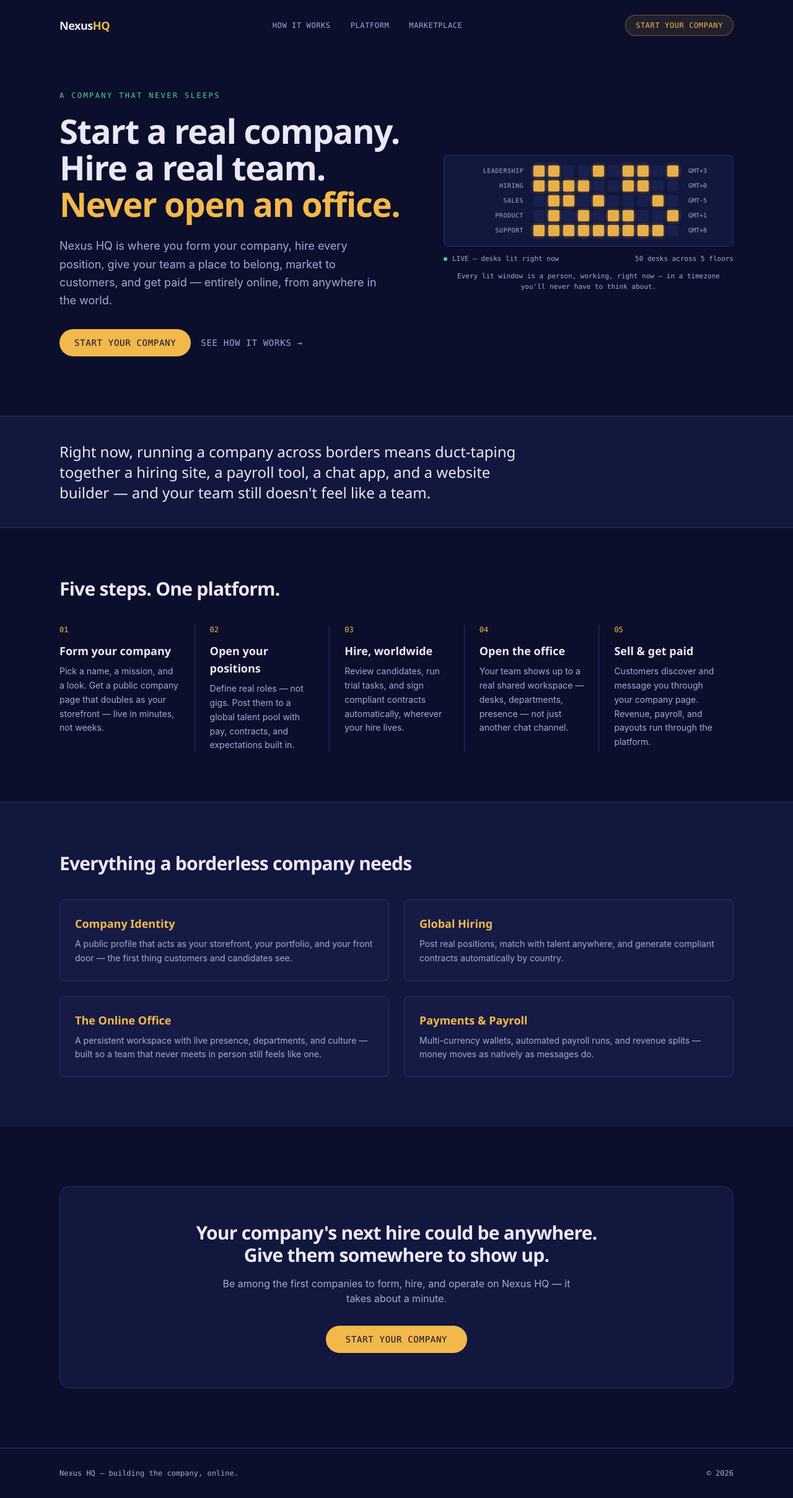
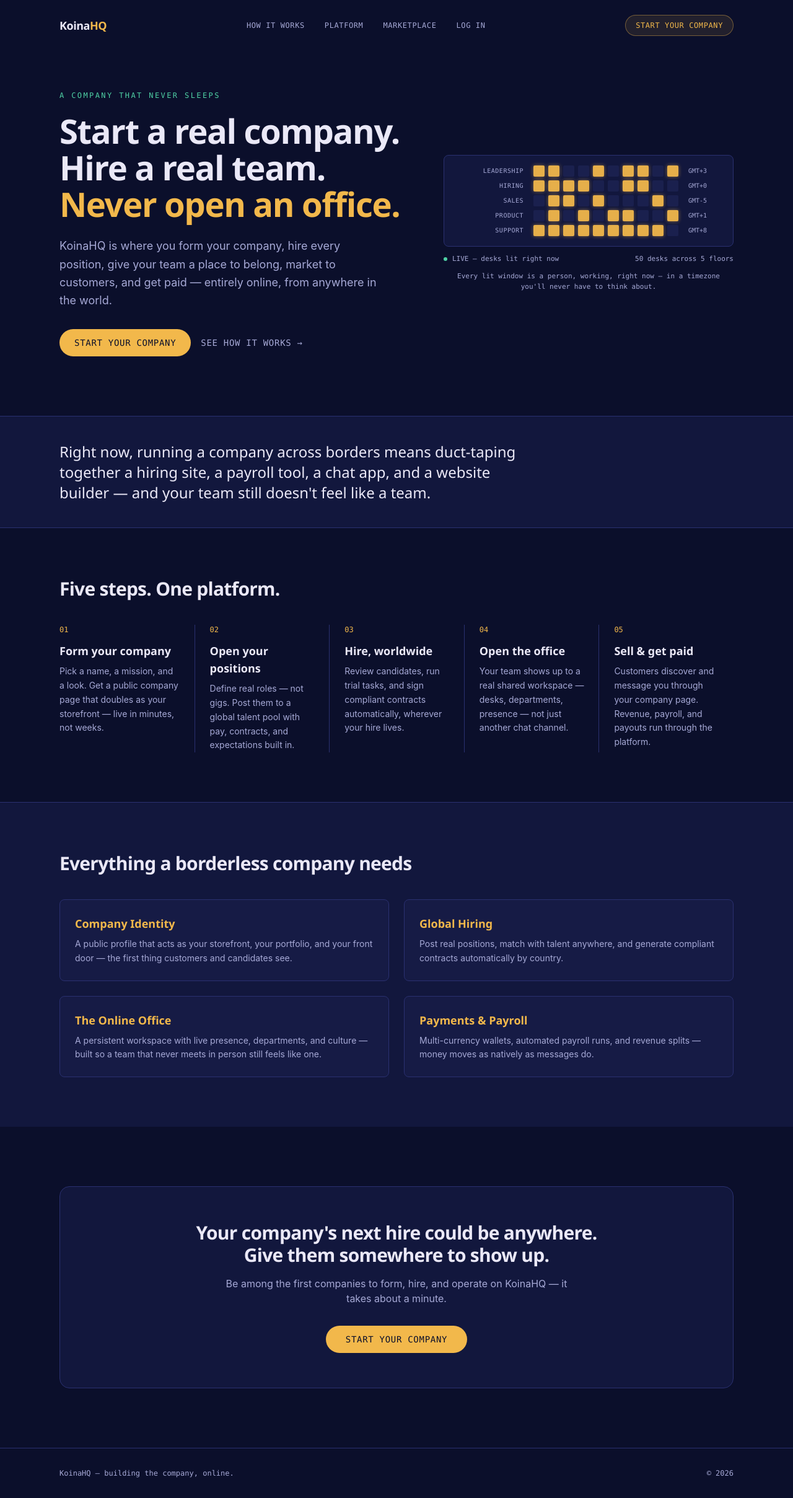
Before and after one commit to Omorazojie/nexus-hq, a Next.js app: page / in a window 1280 px wide. Shown: the whole page at 62% size. Built offline with nearby package versions, Linux system fonts and the light colour scheme.

Commit message:
Add files via upload

```diff
--- a/src/app/page.tsx
+++ b/src/app/page.tsx
@@ -53,7 +53,7 @@
       {/* Nav */}
       <header className="mx-auto flex max-w-6xl items-center justify-between px-6 py-6 sm:px-8">
         <div className="font-display text-lg font-semibold tracking-tight">
-          Nexus<span className="text-lamp">HQ</span>
+          Koina<span className="text-lamp">HQ</span>
         </div>
         <nav className="hidden items-center gap-8 font-mono text-xs uppercase tracking-wider text-text-dim sm:flex">
           <a href="#how" className="transition-colors hover:text-text">
@@ -64,6 +64,9 @@
           </a>
           <a href="/marketplace" className="transition-colors hover:text-text">
             Marketplace
+          </a>
+          <a href="/login" className="transition-colors hover:text-text">
+            Log in
           </a>
         </nav>
         <a
@@ -89,7 +92,7 @@
               <span className="text-lamp">Never open an office.</span>
             </h1>
             <p className="mt-6 max-w-lg text-base leading-relaxed text-text-dim sm:text-lg">
-              Nexus HQ is where you form your company, hire every position,
+              KoinaHQ is where you form your company, hire every position,
               give your team a place to belong, market to customers, and get
               paid — entirely online, from anywhere in the world.
             </p>
@@ -189,7 +192,7 @@
           </h2>
           <p className="mx-auto mt-4 max-w-xl text-sm text-text-dim sm:text-base">
             Be among the first companies to form, hire, and operate on
-            Nexus HQ — it takes about a minute.
+            KoinaHQ — it takes about a minute.
           </p>
           <a
             href="/start"
@@ -203,7 +206,7 @@
       {/* Footer */}
       <footer className="border-t border-line">
         <div className="mx-auto flex max-w-6xl flex-col items-center justify-between gap-4 px-6 py-8 font-mono text-xs text-text-dim sm:flex-row sm:px-8">
-          <span>Nexus HQ — building the company, online.</span>
+          <span>KoinaHQ — building the company, online.</span>
           <span>&copy; {new Date().getFullYear()}</span>
         </div>
       </footer>
```
